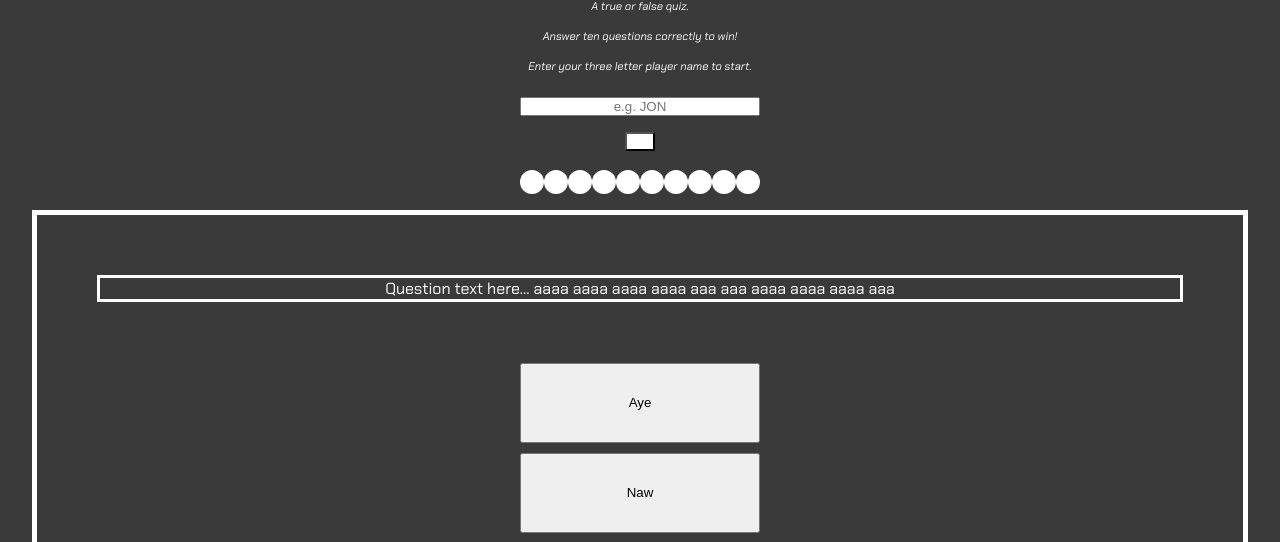
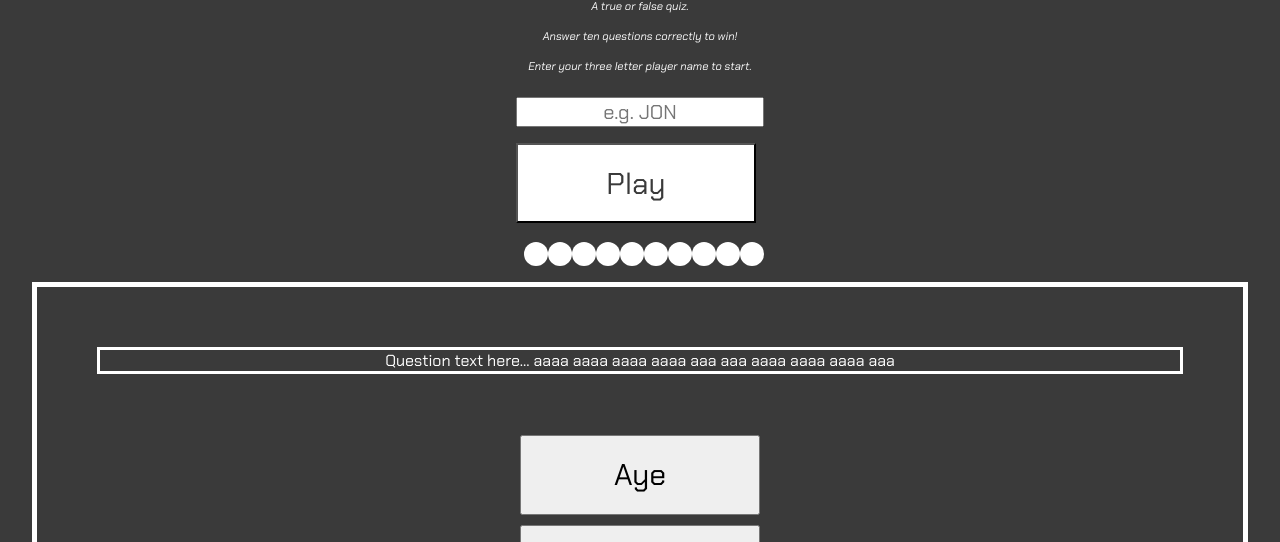
Before and after one commit to ShieldsJohn/aye_or_naw, a plain HTML site: page index.html in a window 1280 px wide. Shown: the part 89-631 px from the top of the page. Drawn offline with Linux system fonts and the light colour scheme.

Commit message:
Add text input validation and style buttons

```diff
--- a/assets/css/style.css
+++ b/assets/css/style.css
@@ -60,19 +60,23 @@ header {
     text-align: center;
 }
 
-#play-button {
-    color: #3a3a3a;
-    background-color: aqua;
-}
-
 #pname {
     margin-top: 1rem;
     width: 100%;
+    font-family: 'Chakra Petch', sans-serif;
+    font-size: 20px;
 }
 
 #play-button {
-    color:#ffffff;
+    color:#3a3a3a;
     background-color: #ffffff;
+    display: flex;
+    justify-content: center;
+    align-items: center;
+    font-family: 'Chakra Petch', sans-serif;
+    font-size: 30px;
+    height: 5rem;
+    width: 15rem;
 }
 
 #score-bar {
@@ -109,9 +113,13 @@ header {
 #aye-button {
     height: 5rem;
     width: 15rem;
+    font-family: 'Chakra Petch', sans-serif;
+    font-size: 30px;
 }
 
 #naw-button {
     height: 5rem;
     width: 15rem;
+    font-family: 'Chakra Petch', sans-serif;
+    font-size: 30px;
 }
--- a/assets/js/script.js
+++ b/assets/js/script.js
@@ -5,7 +5,7 @@ document.addEventListener("DOMContentLoaded", function() {
     for (let button of buttons) {
         button.addEventListener("click", function() {
             if (this.getAttribute("data-type") === "button") {
-                alert("You clicked a button!");
+
             }
         })
     }
--- a/index.html
+++ b/index.html
@@ -24,8 +24,12 @@
     <p class="game-objective">Enter your three letter player name to start.</p>
     <div id="start-game">
         <p id="start-game-align">
-        <input type="text" id="pname" name="pname" placeholder="e.g. JON" style="text-align: center;" required><br><br>
-        <button id="play-button" data-type="button" type="submit">Play</button>
+        <form>
+            <input type="text" id="pname" name="pname" placeholder="e.g. JON" style="text-align: center;" required><br><br>
+            <div>
+            <button id="play-button" data-type="button" type="submit">Play</button>
+            </div>
+        </form>
         </p>
         <div id="score-bar">
             <div class="score-elements"></div>
```
